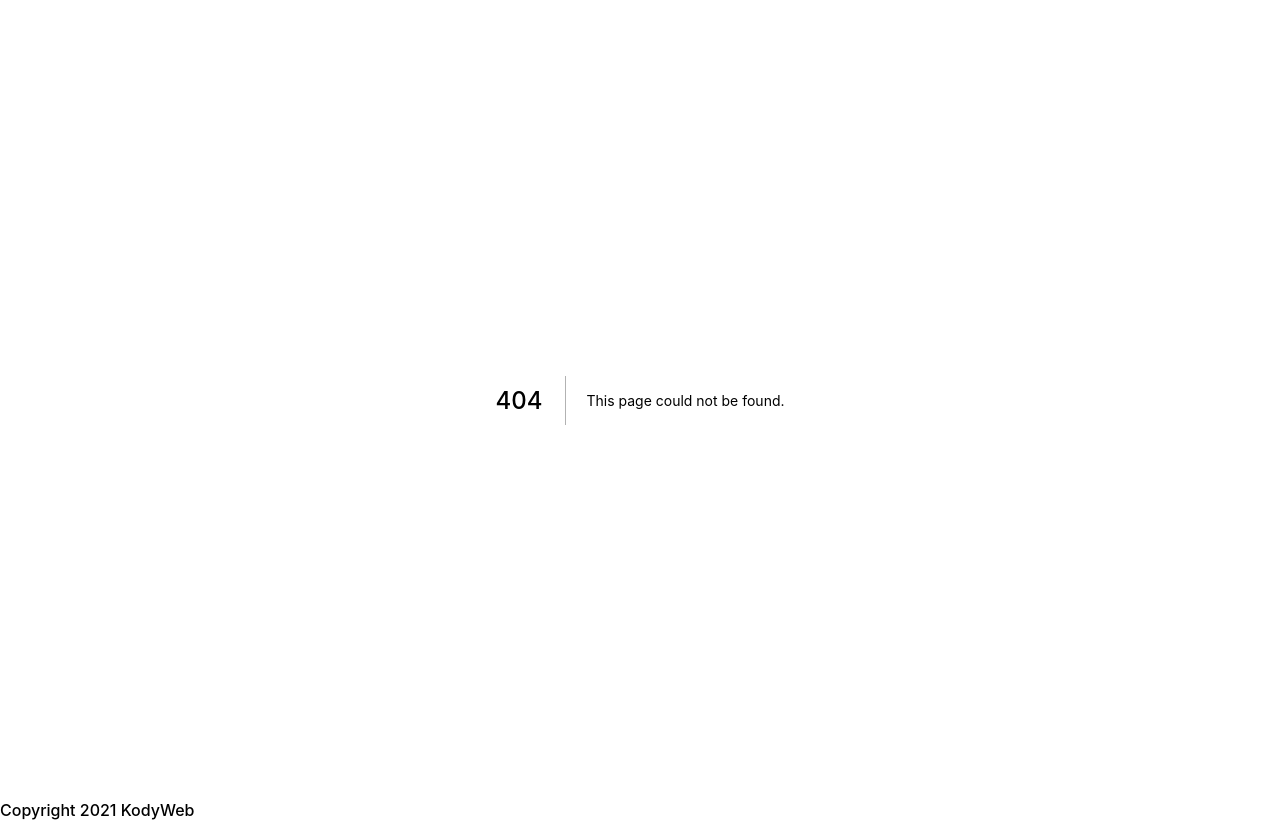
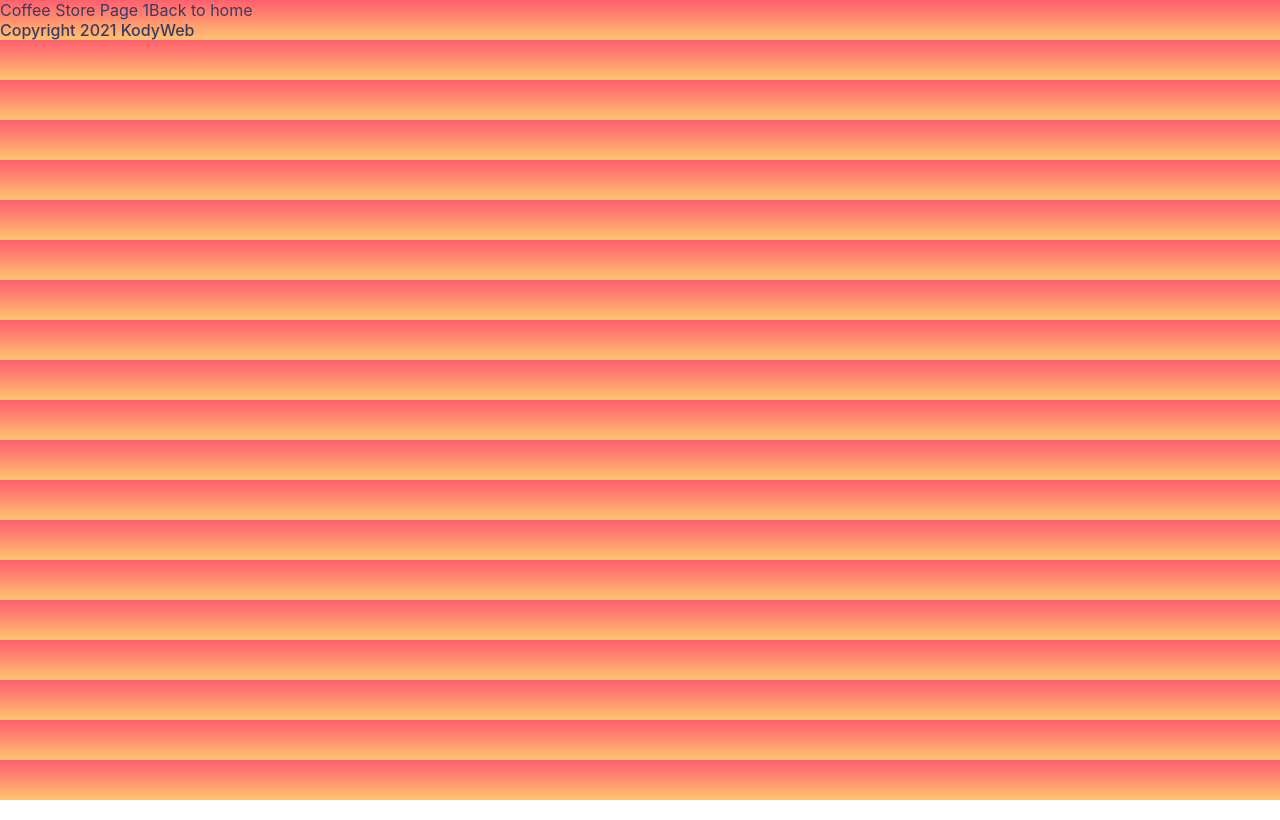
Before and after one commit to georgealan/course-complete-nextjs-zero-to-mastery, a Next.js app in the folder Course-Projects/discover-coffee-stores/: page /coffee-store/1 in a window 1280 px wide. Before the commit this address had no page. Built offline with nearby package versions, Linux system fonts and the light colour scheme.

Commit message:
Progresso: módulo 03 - aula 28

```diff
--- /dev/null
+++ b/Course-Projects/discover-coffee-stores/pages/coffee-store/[id].js
@@ -0,0 +1,18 @@
+/* eslint-disable react/jsx-no-undef */
+import { useRouter } from "next/dist/client/router";
+import Link from 'next/link';
+
+const CoffeeStore = () => {
+    const router = useRouter();
+
+    return (
+        <div>
+            Coffee Store Page {router.query.id}
+            <Link href="/">
+                <a>Back to home</a>
+            </Link>
+        </div>
+    );
+};
+
+export default CoffeeStore;
--- a/Course-Projects/discover-coffee-stores/pages/index.js
+++ b/Course-Projects/discover-coffee-stores/pages/index.js
@@ -12,7 +12,7 @@
   return (
     <div className={styles.container}>
       <Head>
-        <title>Create Next App</title>
+        <title>Coffee Connoisseur</title>
         <meta name="description" content="Generated by create next app" />
         <link rel="icon" href="/favicon.ico" />
       </Head>
```
Also changed, not shown: 2 other files (tests, documents, lock files or other folders).
